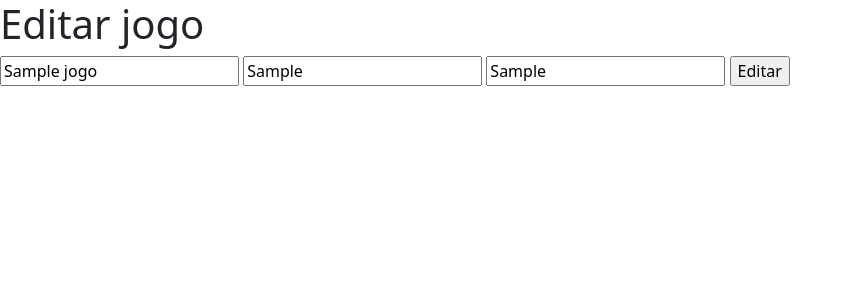
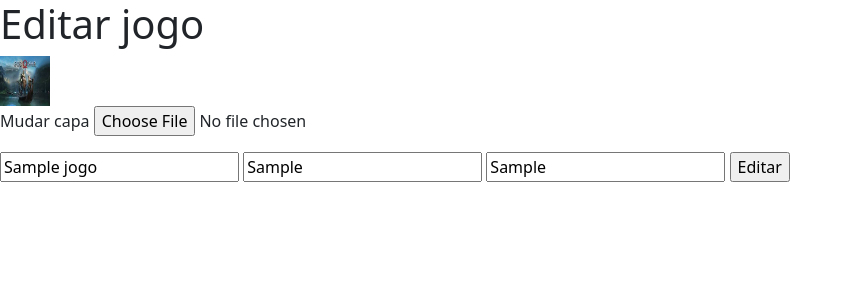
Before and after one commit to Alysson93/jogoteca, a Flask app: page /editar/1 in a window 1280 px wide. Shown: the top 300 px of the page, without its empty margins (0-853 px from the left). Run offline with Flask 3, Linux system fonts and the light colour scheme; the visitor is signed in with stand-in values (Sample User, id 1); tables that the repository leaves empty hold one stand-in row (values such as "Sample post").

Commit message:
upload de imagens

```diff
--- a/config.py
+++ b/config.py
@@ -3,6 +3,9 @@ import os
 SECRET_KEY = 'secret'
 
 SQLALCHEMY_DATABASE_URI = \
-    'postgresql+psycopg2://postgres:password@localhost/jogoteca'
+    'sqlite:///' + os.path.join(os.path.abspath(os.path.dirname(__file__)), 'database.db')
+
+# SQLALCHEMY_DATABASE_URI = \
+#     'postgresql+psycopg2://postgres:password@localhost/jogoteca'
 
 UPLOAD_PATH = f'{os.path.dirname(os.path.abspath(__file__))}/uploads'
--- /dev/null
+++ b/helpers.py
@@ -0,0 +1,15 @@
+import os
+from jogoteca import app
+
+def recupera_imagem(id):
+    for nome_arquivo in os.listdir(app.config['UPLOAD_PATH']):
+        if f'capa_{id}' in nome_arquivo:
+            return nome_arquivo
+        else:
+            return 'capa_default.jpg'
+
+
+def deleta_arquivo(id):
+    arquivo = recupera_imagem(id)
+    if arquivo != 'capa_default.jpg':
+        os.remove(os.path.join(app.config['UPLOAD_PATH'], arquivo))
--- a/routes.py
+++ b/routes.py
@@ -2,6 +2,8 @@ from flask import send_from_directory, render_template, request, redirect, sessi
 from jogoteca import app, db
 from models import Usuarios, Jogos
 from config import UPLOAD_PATH
+from helpers import recupera_imagem, deleta_arquivo
+import time
 
 @app.route('/')
 def root():
@@ -22,7 +24,8 @@ def novo():
         db.session.add(jogo)
         db.session.commit()
         imagem = request.files['imagem']
-        imagem.save(f'{UPLOAD_PATH}/capa_{jogo.id}.jpg')
+        timestamp = time.time()
+        imagem.save(f'{UPLOAD_PATH}/capa_{jogo.id}-{timestamp}.jpg')
         flash(f'Jogo adicionado com sucesso.', 'success')
         return redirect('/')
     else:
@@ -37,15 +40,20 @@ def editar(id: int):
     jogo = Jogos.query.filter_by(id = id).first()
     if not jogo:
         return redirect('/')
+    capa_jogo = recupera_imagem(id)
     if request.method == 'POST':
-        jogo.nome = request.form['nome'],
-        jogo.categoria = request.form['categoria'],
+        jogo.nome = request.form['nome']
+        jogo.categoria = request.form['categoria']
         jogo.console = request.form['console']
         db.session.commit()
+        imagem = request.files['imagem']
+        timestamp = time.time()
+        deleta_arquivo(jogo.id)
+        imagem.save(f'{UPLOAD_PATH}/capa_{jogo.id}-{timestamp}.jpg')
         flash(f'Jogo editado com sucesso.', 'success')
         return redirect('/')
     else:
-        return render_template('editar.html', jogo=jogo)
+        return render_template('editar.html', jogo=jogo, capa_jogo=capa_jogo)
 
 
 @app.route('/deletar/<int:id>', methods=['POST'])
--- /dev/null
+++ b/static/app.js
@@ -0,0 +1,15 @@
+$('form input[type="file"]').change(event => {
+  let arquivos = event.target.files;
+  if (arquivos.length === 0) {
+    console.log('sem imagem pra mostrar')
+  } else {
+      if(arquivos[0].type == 'image/jpeg') {
+        $('img').remove();
+        let imagem = $('<img class="img-fluid">');
+        imagem.attr('src', window.URL.createObjectURL(arquivos[0]));
+        $('figure').prepend(imagem);
+      } else {
+        alert('Formato não suportado')
+      }
+  }
+});
--- a/templates/editar.html
+++ b/templates/editar.html
@@ -2,7 +2,14 @@
 
 {% block body %}
     <h1>Editar jogo</h1>
-    <form method="post" action="">
+    <form method="post" action="" enctype="multipart/form-data">
+        <figure>
+            <img width="50" height="50" src="{{url_for('imagem', nome_arquivo=capa_jogo)}}">
+            <figcaption>
+                <label>Mudar capa</label>
+                <input type="file" accept=".jpg" name="imagem">
+            </figcaption>
+        </figure>
         <input type="text" name="nome" placeholder="Nome" value="{{jogo.nome}}" required>
         <input type="text" name="categoria" placeholder="Categoria" value="{{jogo.categoria}}" required>
         <input type="text" name="console" placeholder="Console" value="{{jogo.console}}" required>
--- a/templates/layouts/base.html
+++ b/templates/layouts/base.html
@@ -18,5 +18,8 @@
     {% endwith %}
 
     {% block body %} {% endblock body %}
+
+    <script src="https://code.jquery.com/jquery-3.6.0.min.js" integrity="sha256-/xUj+3OJU5yExlq6GSYGSHk7tPXikynS7ogEvDej/m4=" crossorigin="anonymous"></script>
+    <script type="text/javascript", src="{{url_for('static', filename='app.js')}}"></script>
 </body>
 </html>
```
Also changed, not shown: uploads/capa_1-1742408829.5196652.jpg (added), uploads/capa_2-1742393520.1065614.jpg (added), uploads/capa_6.jpg (deleted), 1 other file.
